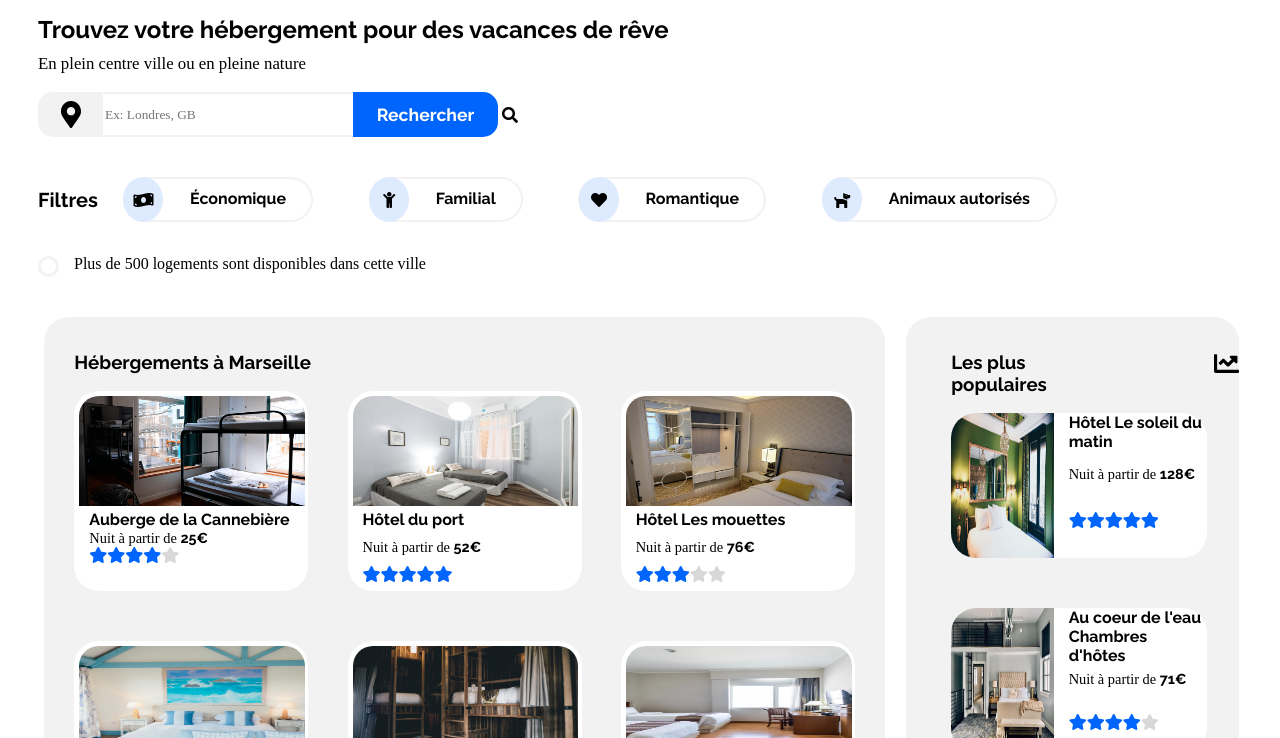
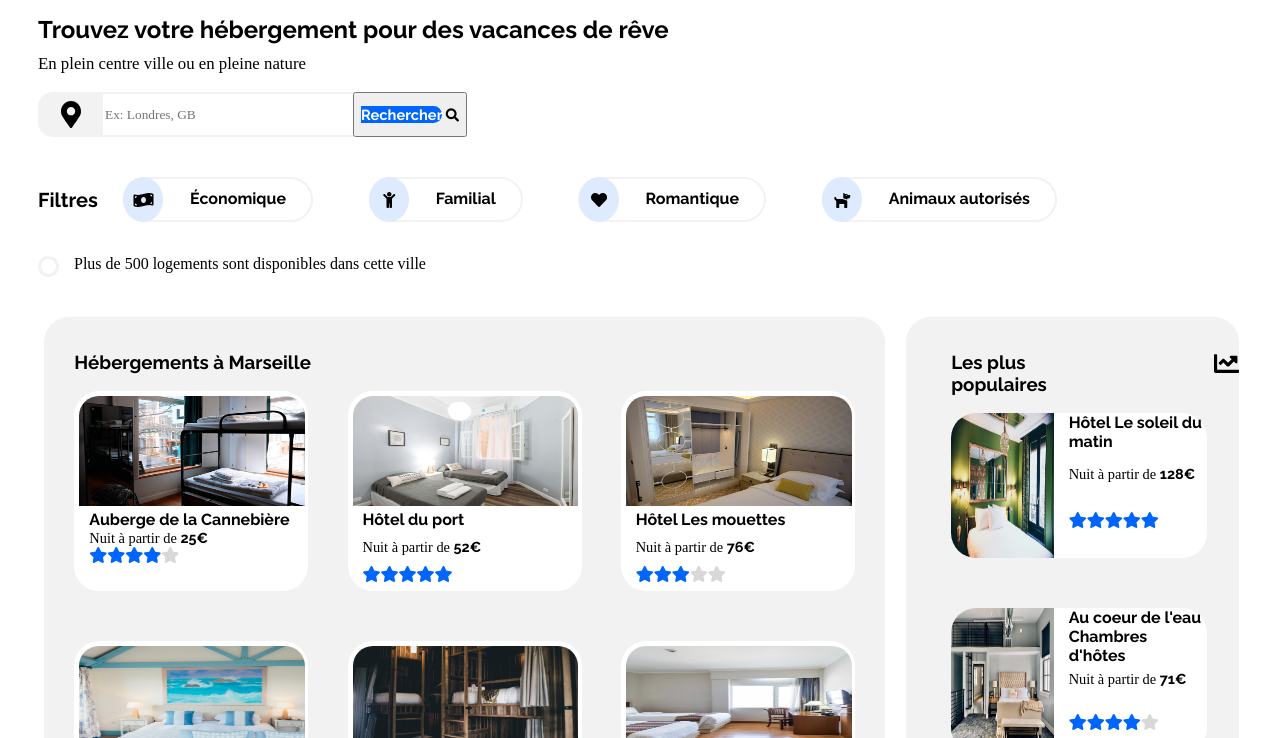
Before and after one commit to mica92/MichelBwana_2_30032021, a plain HTML site: page reservia.html in a window 1280 px wide. Shown: the part 62-800 px from the top of the page. Drawn offline with Linux system fonts and the light colour scheme; a web font is replaced by a local one.

Commit message:
derniers ajustements - partie 2

```diff
--- a/reservia.css
+++ b/reservia.css
@@ -1164,8 +1164,8 @@ Iphone8
         border-bottom-left-radius: 15px;
         border-top-left-radius: 15px;
     }
-    .fas.fa.search {
-        display: none;
+    i#test {
+        display: none !important;
     }
     /*
     Filtres
--- a/reservia.html
+++ b/reservia.html
@@ -41,10 +41,11 @@
                 <span>
                     <input type="search" name="ville" class="ville" placeholder="Ex: Londres, GB"/>
                 </span>
-                <span>
-                    <input type="submit" name="rechercher" class="rechercher" value="Rechercher"/>
-                    <i class="fas fa-search"></i>
-                </span>
+                <button>
+                    <span class="rechercher">Rechercher</span>
+                    <i class="fas fa-search test" id="test">
+                    </i>
+                </button>
             </form>
         </div>
         <div class="filtres">
```
